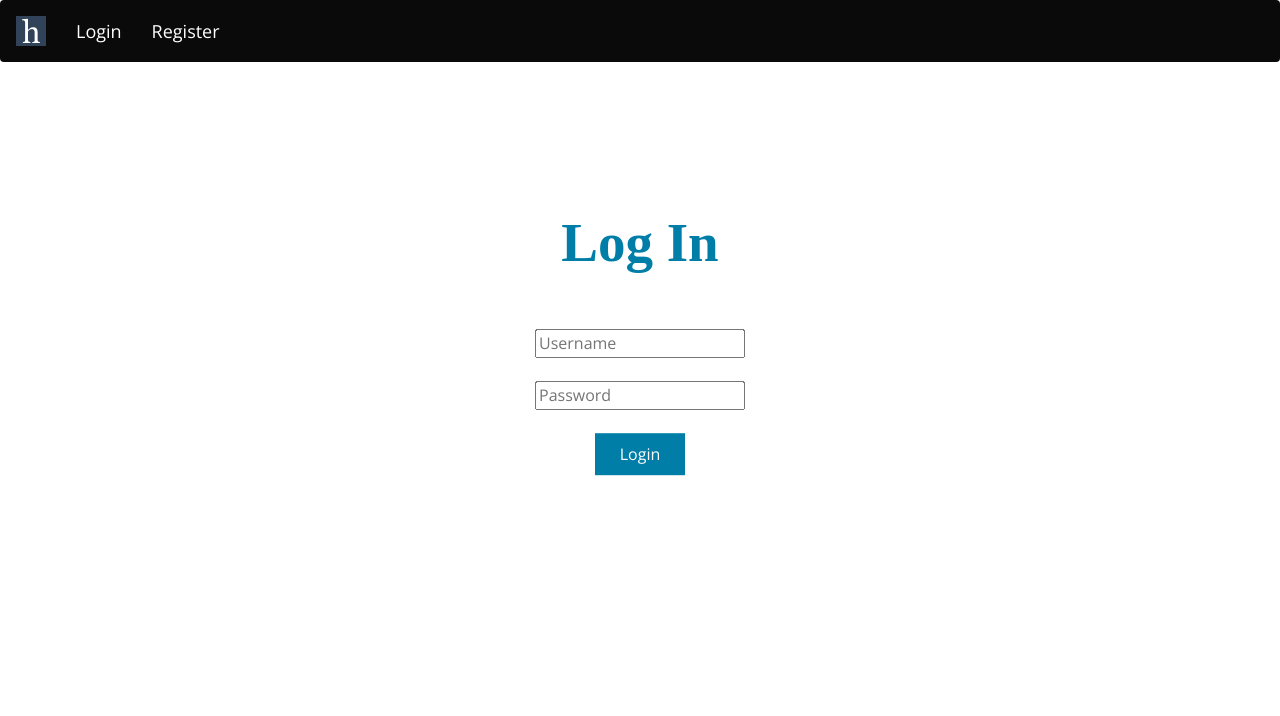
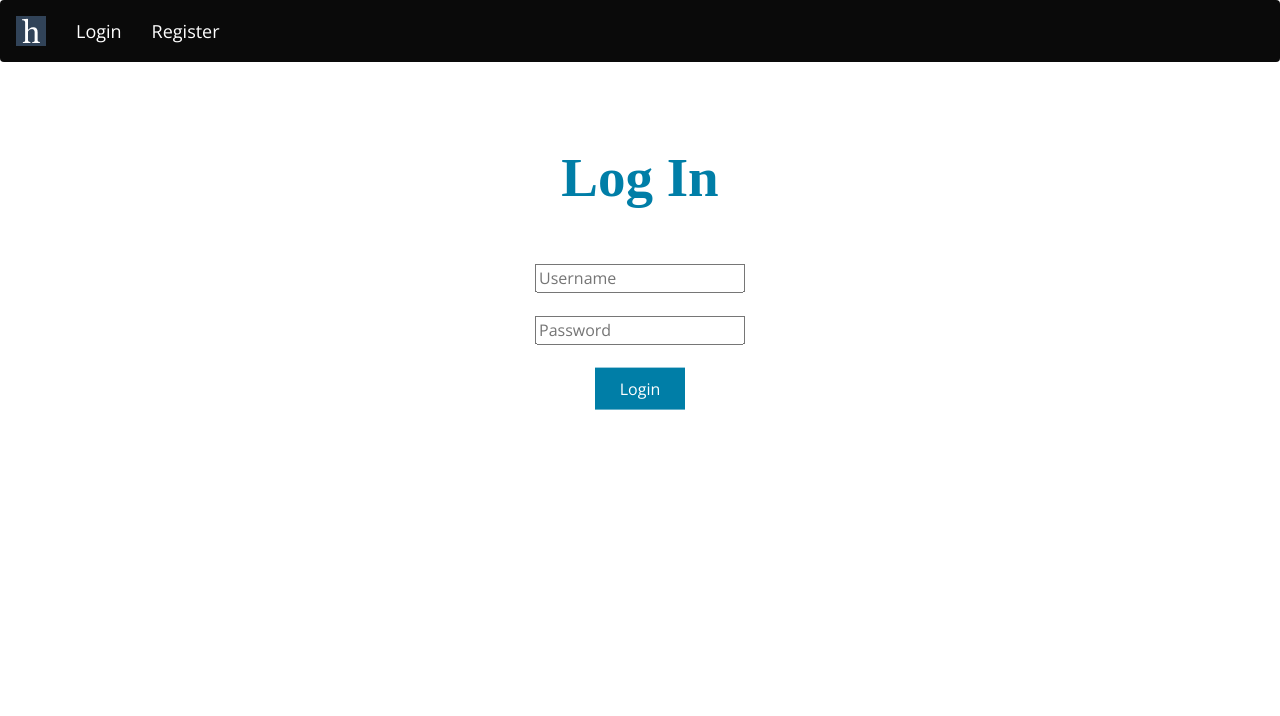
Before and after one commit to puneetjohal/Indian-Tech-Support, a Flask app: page /login in a window 1280 px wide. Shown: the top 716 px of the page. Run offline with Flask 2, Linux system fonts and the light colour scheme; some libraries are stand-ins or nearby versions; some web fonts are replaced.

Commit message:
edit spacing

```diff
--- a/Current Version/templates/LandingTemplate.html
+++ b/Current Version/templates/LandingTemplate.html
@@ -11,8 +11,8 @@
 {% block title %}{{ Title }}{% endblock %}
 {% block content %}
     <div align="center">
-    <h1 style='font-family: "Russo One"'> {# All this mess to make it look like Facebook #}
-        <br><br>{{ heading }}
+    <h1 style='font-family: "Russo One"; font-size: 80px;'> {# All this mess to make it look like Facebook #}
+        <br>{{ heading }}
     </h1>
     <!-- Featured post of the day - picks a random post  -->
     <div style='color:rgb(150,150,150)'> {# make it look nice and cool :3 #}
--- a/Current Version/templates/login.html
+++ b/Current Version/templates/login.html
@@ -12,7 +12,7 @@ Login to Humblr
 {% endblock %}
 
 {% block content %}
-      <div align="center" style="transform: translateY(50%)">
+      <div align="center" style="transform: translateY(25%)">
         <h1>Log In</h1>
         {% set msgs = get_flashed_messages() %}
         {% for each in msgs %}
--- a/Current Version/templates/registerPage.html
+++ b/Current Version/templates/registerPage.html
@@ -21,7 +21,7 @@ Register on Humblr
         </div>
 	    {% endif %}
     {% endfor %}
-    <div align="center" style="transform: translateY(50%)">
+    <div align="center" style="transform: translateY(20%)">
         <h1>Register</h1>
         <br><br>
         <form action="/register-auth" method="POST">
```
